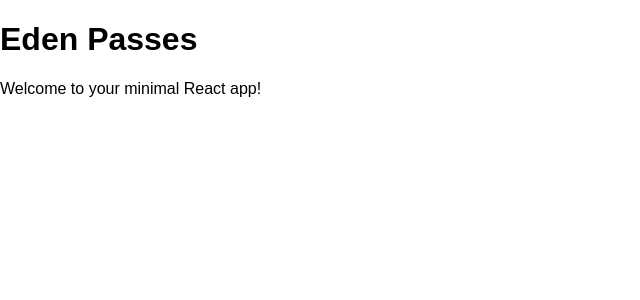
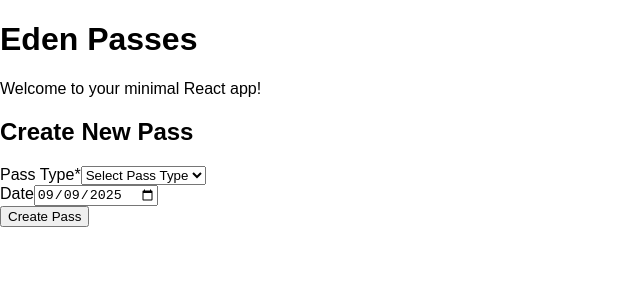
Before and after one commit to edencoworking/eden-passes, a React (Create React App) app: page / in a window 1280 px wide. Shown: the top 300 px of the page, without its empty margins (0-640 px from the left). Built offline with nearby package versions, Linux system fonts and the light colour scheme.

Commit message:
Add Create New Pass form to homepage with validation and styling

```diff
--- a/src/App.js
+++ b/src/App.js
@@ -1,11 +1,82 @@
-import React from "react";
+import React, { useState } from "react";
 import "./App.css";
 
+const PASS_TYPES = [
+  { value: "", label: "Select Pass Type" },
+  { value: "hourly", label: "Hourly" },
+  { value: "10-hour", label: "10-Hour" },
+  { value: "weekly", label: "Weekly" },
+  { value: "monthly", label: "Monthly" },
+];
+
 function App() {
+  const [passType, setPassType] = useState("");
+  const [date, setDate] = useState(() => {
+    const today = new Date();
+    return today.toISOString().split("T")[0];
+  });
+  const [errors, setErrors] = useState({});
+  const [submitted, setSubmitted] = useState(false);
+
+  function validate() {
+    const newErrors = {};
+    if (!passType) {
+      newErrors.passType = "Pass Type is required.";
+    }
+    return newErrors;
+  }
+
+  function handleSubmit(e) {
+    e.preventDefault();
+    const newErrors = validate();
+    setErrors(newErrors);
+    if (Object.keys(newErrors).length === 0) {
+      setSubmitted(true);
+      // Here you would typically handle the submission (e.g., API call)
+    } else {
+      setSubmitted(false);
+    }
+  }
+
   return (
     <div className="App">
       <h1>Eden Passes</h1>
       <p>Welcome to your minimal React app!</p>
+
+      <section className="new-pass-section">
+        <h2>Create New Pass</h2>
+        <form className="new-pass-form" onSubmit={handleSubmit} noValidate>
+          <div className="form-group">
+            <label htmlFor="passType">Pass Type<span className="required">*</span></label>
+            <select
+              id="passType"
+              value={passType}
+              onChange={e => setPassType(e.target.value)}
+              required
+            >
+              {PASS_TYPES.map(type => (
+                <option key={type.value} value={type.value}>{type.label}</option>
+              ))}
+            </select>
+            {errors.passType && <div className="error">{errors.passType}</div>}
+          </div>
+          <div className="form-group">
+            <label htmlFor="date">Date</label>
+            <input
+              id="date"
+              type="date"
+              value={date}
+              onChange={e => setDate(e.target.value)}
+            />
+          </div>
+          <button type="submit" className="submit-btn">Create Pass</button>
+          {submitted && (
+            <div className="success-message">
+              Pass created for <strong>{PASS_TYPES.find(pt => pt.value === passType)?.label}</strong> on <strong>{date}</strong>!
+            </div>
+          )}
+        </form>
+      </section>
     </div>
   );
 }
```
